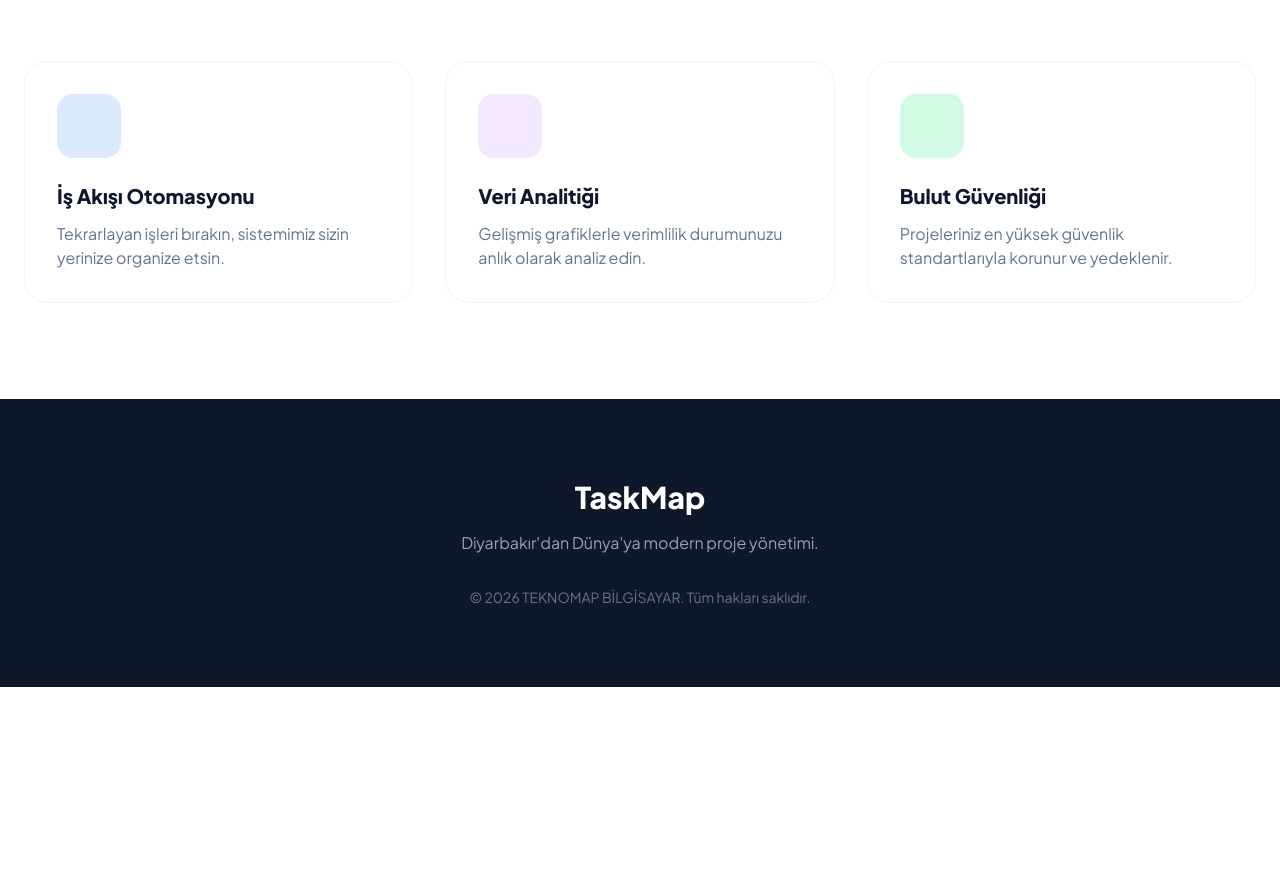
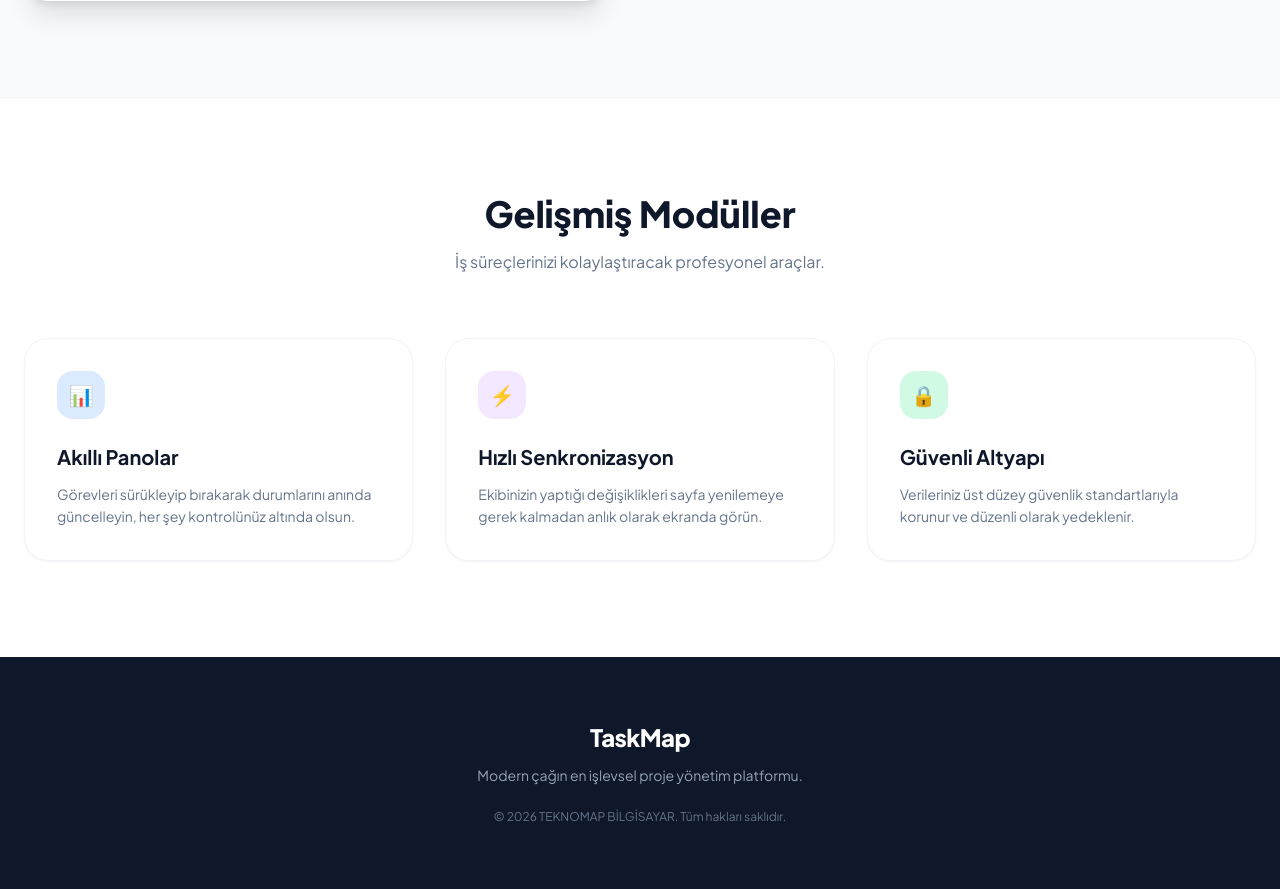
Before and after one commit to miran4726/taskmap, a Flask app: page / in a window 1280 px wide. Shown: the part 1222-2111 px from the top of the page. Before the commit the page ends 1909 px from the top, so only its background shows below. Run offline with Flask 3, Linux system fonts and the light colour scheme; some libraries are stand-ins or nearby versions.

Commit message:
Revise index.html for improved layout and content
Updated the title and improved the layout and content of the navigation bar, hero section, and footer. Enhanced the overall design and added new features to the sections.

```diff
--- a/templates/index.html
+++ b/templates/index.html
@@ -3,86 +3,99 @@
 <head>
     <meta charset="UTF-8">
     <meta name="viewport" content="width=device-width, initial-scale=1.0">
-    <title>TaskMap | Geleceğin Proje Yönetimi</title>
+    <title>TaskMap | Modern Proje Yönetim Platformu</title>
     <script src="https://cdn.tailwindcss.com"></script>
-    <link href="https://fonts.googleapis.com/css2?family=Plus+Jakarta+Sans:wght@200;400;600;800&display=swap" rel="stylesheet">
-    <style>body { font-family: 'Plus Jakarta Sans', sans-serif; }</style>
+    <link href="https://fonts.googleapis.com/css2?family=Plus+Jakarta+Sans:wght@300;400;600;700;800&display=swap" rel="stylesheet">
+    <style>
+        body { font-family: 'Plus Jakarta Sans', sans-serif; }
+    </style>
 </head>
 <body class="bg-white text-slate-900">
 
     <!-- Navbar -->
-    <nav class="sticky top-0 bg-white/80 backdrop-blur-md z-50 border-b border-slate-100">
-        <div class="max-w-7xl mx-auto flex justify-between items-center py-6 px-6">
-            <div class="text-2xl font-extrabold text-blue-900">Task<span class="text-blue-600">Map</span></div>
-            <div class="flex items-center gap-8 font-semibold text-slate-600">
-                <a href="#tanitim" class="hover:text-blue-600">Tanıtım</a>
-                <a href="#ozellikler" class="hover:text-blue-600">Özellikler</a>
-                <a href="/login" class="hover:text-blue-600">Giriş Yap</a>
-                <a href="/login" class="bg-slate-900 text-white px-6 py-2.5 rounded-full hover:bg-slate-700 transition">Ücretsiz Başla</a>
+    <nav class="sticky top-0 bg-white/90 backdrop-blur-md z-50 border-b border-slate-100">
+        <div class="max-w-7xl mx-auto flex justify-between items-center py-5 px-6">
+            <div class="text-2xl font-extrabold text-blue-900 tracking-tight">Task<span class="text-blue-600">Map</span></div>
+            <div class="hidden md:flex items-center gap-8 font-semibold text-slate-600 text-sm">
+                <a href="#tanitim" class="hover:text-blue-600 transition">Tanıtım</a>
+                <a href="#ozellikler" class="hover:text-blue-600 transition">Özellikler</a>
+                <a href="/login" class="hover:text-blue-600 transition">Giriş Yap</a>
+                <a href="/login" class="bg-blue-600 text-white px-6 py-2.5 rounded-full hover:bg-blue-700 transition shadow-lg shadow-blue-100">Ücretsiz Başla</a>
             </div>
         </div>
     </nav>
 
-    <!-- Hero -->
+    <!-- Hero Bölümü -->
     <header class="max-w-7xl mx-auto py-20 px-6 grid grid-cols-1 md:grid-cols-2 gap-12 items-center">
         <div>
-            <span class="text-blue-600 font-bold tracking-widest uppercase text-sm">2026'nın En İyi Yazılımı</span>
-            <h1 class="text-6xl font-extrabold mt-4 mb-6 leading-tight">Projelerinizi <span class="text-blue-600">Sanat Eserine</span> Dönüştürün.</h1>
-            <p class="text-lg text-slate-500 mb-8">Ekip çalışmasını bir üst seviyeye taşıyın. Karmaşayı bitirin, net hedeflere odaklanın.</p>
-            <a href="#tanitim" class="bg-blue-600 text-white px-8 py-4 rounded-xl font-bold text-lg hover:bg-blue-700 transition shadow-xl shadow-blue-200">Projeye Başla</a>
+            <span class="bg-blue-50 text-blue-600 font-bold tracking-widest uppercase text-xs px-3 py-1 rounded-full">TEKNOMAP BİLGİSAYAR GÜVENCESİYLE</span>
+            <h1 class="text-5xl md:text-6xl font-extrabold mt-6 mb-6 leading-tight text-slate-900">
+                Projelerinizi <span class="text-blue-600">Kontrol Altına</span> Alın.
+            </h1>
+            <p class="text-lg text-slate-500 mb-8 leading-relaxed">
+                TaskMap ile ekiplerin verimliliğini zirveye taşıyın. Sürükle-bırak Kanban yapısı ve modern tasarımıyla iş akışınızı kusursuzlaştırın.
+            </p>
+            <div class="flex items-center gap-4">
+                <a href="/login" class="bg-blue-600 text-white px-8 py-4 rounded-xl font-bold text-base hover:bg-blue-700 transition shadow-xl shadow-blue-200">Hemen Ücretsiz Başla</a>
+                <a href="#tanitim" class="border border-slate-200 text-slate-700 px-8 py-4 rounded-xl font-bold text-base hover:bg-slate-50 transition">Tanıtımı İncele</a>
+            </div>
         </div>
-        <div class="rounded-3xl overflow-hidden shadow-2xl">
-            <img src="https://images.unsplash.com/photo-1551288049-bebda4e38f71?auto=format&fit=crop&q=80&w=800" alt="Modern Proje Paneli">
+        <div class="rounded-3xl overflow-hidden shadow-2xl border border-slate-100">
+            <img src="https://images.unsplash.com/photo-1531403009284-440f080d1e12?auto=format&fit=crop&q=80&w=800" alt="TaskMap Çalışma Ortamı" class="w-full h-full object-cover">
         </div>
     </header>
 
     <!-- Tanıtım & Görsel Vitrin -->
-    <section id="tanitim" class="bg-slate-50 py-24 px-6">
+    <section id="tanitim" class="bg-slate-50 py-24 px-6 border-y border-slate-100">
         <div class="max-w-7xl mx-auto grid grid-cols-1 md:grid-cols-2 gap-16 items-center">
-            <div class="rounded-3xl overflow-hidden shadow-xl border-4 border-white">
-                <img src="https://images.unsplash.com/photo-1542744094-24638d54bb95?auto=format&fit=crop&q=80&w=800" alt="Ekip Çalışması">
+            <div class="rounded-3xl overflow-hidden shadow-xl border-4 border-white bg-white">
+                <img src="https://images.unsplash.com/photo-1551288049-bebda4e38f71?auto=format&fit=crop&q=80&w=800" alt="TaskMap Ekip Paneli" class="w-full h-full object-cover">
             </div>
             <div>
-                <h2 class="text-4xl font-extrabold mb-6">Tanıtım: Neden TaskMap?</h2>
-                <p class="text-slate-600 text-lg mb-6 leading-relaxed">
-                    İş dünyası hızlanıyor, sizin de hızlanmanız gerekiyor. TaskMap, sürükle-bırak Kanban arayüzü ile görev yönetimini bir deneyime dönüştürür. Ekip üyelerinizin neyi, ne zaman yapacağını anlık olarak takip edin.
+                <span class="text-blue-600 font-bold tracking-widest uppercase text-xs">SİSTEMİN ÖZELLİKLERİ</span>
+                <h2 class="text-3xl md:text-4xl font-extrabold mt-2 mb-6 text-slate-900">Tanıtım: Neden TaskMap Tercih Edilmeli?</h2>
+                <p class="text-slate-600 text-base mb-6 leading-relaxed">
+                    Karmaşık süreçleri geride bırakın. TaskMap, işlerinizi küçük görevlere bölmenizi, önceliklendirmenizi ve ekibinizle anlık olarak senkronize çalışmanızı sağlar.
                 </p>
-                <ul class="space-y-4 font-semibold text-slate-800">
-                    <li class="flex items-center gap-3">✅ Esnek Kanban Panoları</li>
-                    <li class="flex items-center gap-3">✅ Gerçek Zamanlı Raporlama</li>
-                    <li class="flex items-center gap-3">✅ Sınırsız Proje ve Ekip Desteği</li>
-                </ul>
+                <div class="space-y-3 font-semibold text-slate-800">
+                    <div class="flex items-center gap-3">✅ Esnek ve Hızlı Kanban Panoları</div>
+                    <div class="flex items-center gap-3">✅ Gerçek Zamanlı Ekip İçi İletişim</div>
+                    <div class="flex items-center gap-3">✅ Gelişmiş Performans Raporlaması</div>
+                </div>
             </div>
         </div>
     </section>
 
-    <!-- Özellikler -->
+    <!-- Kapsamlı Özellikler Grid -->
     <section id="ozellikler" class="py-24 px-6 max-w-7xl mx-auto">
-        <h2 class="text-4xl font-extrabold text-center mb-16">Kapsamlı Çözümler</h2>
+        <div class="text-center max-w-2xl mx-auto mb-16">
+            <h2 class="text-3xl md:text-4xl font-extrabold mb-4">Gelişmiş Modüller</h2>
+            <p class="text-slate-500">İş süreçlerinizi kolaylaştıracak profesyonel araçlar.</p>
+        </div>
         <div class="grid grid-cols-1 md:grid-cols-3 gap-8">
-            <div class="p-8 border border-slate-100 rounded-3xl hover:shadow-2xl transition">
-                <div class="w-16 h-16 bg-blue-100 rounded-2xl mb-6"></div>
-                <h3 class="text-xl font-bold mb-3">İş Akışı Otomasyonu</h3>
-                <p class="text-slate-500">Tekrarlayan işleri bırakın, sistemimiz sizin yerinize organize etsin.</p>
+            <div class="p-8 bg-white border border-slate-100 rounded-3xl shadow-sm hover:shadow-xl transition">
+                <div class="w-12 h-12 bg-blue-100 text-blue-600 rounded-2xl flex items-center justify-center font-bold text-xl mb-6">📊</div>
+                <h3 class="text-xl font-bold mb-3">Akıllı Panolar</h3>
+                <p class="text-slate-500 text-sm leading-relaxed">Görevleri sürükleyip bırakarak durumlarını anında güncelleyin, her şey kontrolünüz altında olsun.</p>
             </div>
-            <div class="p-8 border border-slate-100 rounded-3xl hover:shadow-2xl transition">
-                <div class="w-16 h-16 bg-purple-100 rounded-2xl mb-6"></div>
-                <h3 class="text-xl font-bold mb-3">Veri Analitiği</h3>
-                <p class="text-slate-500">Gelişmiş grafiklerle verimlilik durumunuzu anlık olarak analiz edin.</p>
+            <div class="p-8 bg-white border border-slate-100 rounded-3xl shadow-sm hover:shadow-xl transition">
+                <div class="w-12 h-12 bg-purple-100 text-purple-600 rounded-2xl flex items-center justify-center font-bold text-xl mb-6">⚡</div>
+                <h3 class="text-xl font-bold mb-3">Hızlı Senkronizasyon</h3>
+                <p class="text-slate-500 text-sm leading-relaxed">Ekibinizin yaptığı değişiklikleri sayfa yenilemeye gerek kalmadan anlık olarak ekranda görün.</p>
             </div>
-            <div class="p-8 border border-slate-100 rounded-3xl hover:shadow-2xl transition">
-                <div class="w-16 h-16 bg-emerald-100 rounded-2xl mb-6"></div>
-                <h3 class="text-xl font-bold mb-3">Bulut Güvenliği</h3>
-                <p class="text-slate-500">Projeleriniz en yüksek güvenlik standartlarıyla korunur ve yedeklenir.</p>
+            <div class="p-8 bg-white border border-slate-100 rounded-3xl shadow-sm hover:shadow-xl transition">
+                <div class="w-12 h-12 bg-emerald-100 text-emerald-600 rounded-2xl flex items-center justify-center font-bold text-xl mb-6">🔒</div>
+                <h3 class="text-xl font-bold mb-3">Güvenli Altyapı</h3>
+                <p class="text-slate-500 text-sm leading-relaxed">Verileriniz üst düzey güvenlik standartlarıyla korunur ve düzenli olarak yedeklenir.</p>
             </div>
         </div>
     </section>
 
     <!-- Footer -->
-    <footer class="bg-slate-900 text-white py-20 px-6 text-center">
-        <div class="text-3xl font-extrabold mb-4">TaskMap</div>
-        <p class="text-slate-400 mb-8">Diyarbakır'dan Dünya'ya modern proje yönetimi.</p>
-        <p class="text-sm text-slate-500">&copy; 2026 TEKNOMAP BİLGİSAYAR. Tüm hakları saklıdır.</p>
+    <footer class="bg-slate-900 text-white py-16 px-6 text-center">
+        <div class="text-2xl font-extrabold mb-3 tracking-tight">TaskMap</div>
+        <p class="text-slate-400 text-sm mb-6">Modern çağın en işlevsel proje yönetim platformu.</p>
+        <p class="text-xs text-slate-500">&copy; 2026 TEKNOMAP BİLGİSAYAR. Tüm hakları saklıdır.</p>
     </footer>
 
 </body>
```
